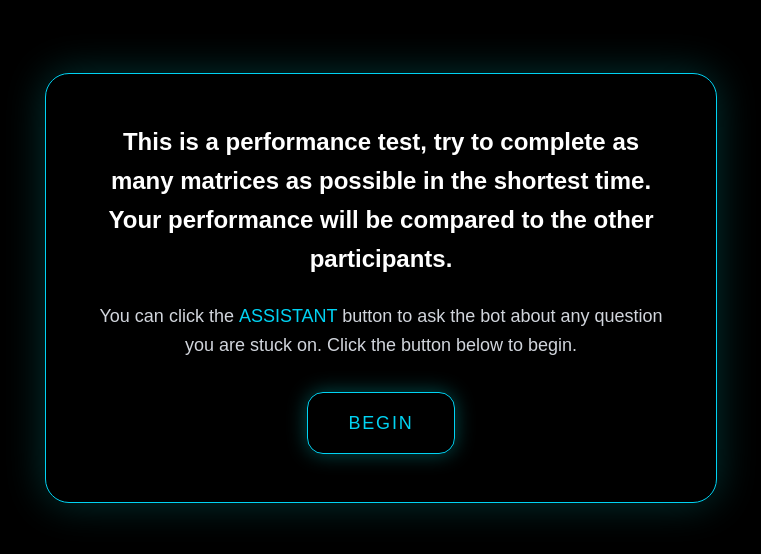
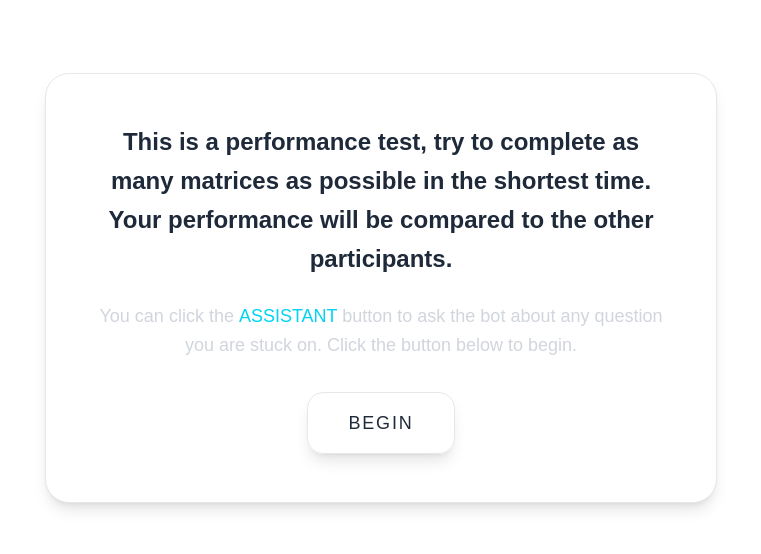
Before and after one commit to JiyeSun/compexp, a Next.js app: page / in a window 1280 px wide. Shown: the part 112-666 px from the top of the page, without its empty margins (259-1020 px from the left). Built offline with nearby package versions, Linux system fonts and the light colour scheme.

Commit message:
Update page.tsx

```diff
--- a/app/page.tsx
+++ b/app/page.tsx
@@ -149,14 +149,14 @@ export default function Home() {
 
   if (!started) {
     return (
-      <div className="min-h-screen bg-black flex items-center justify-center px-6">
+      <div className="min-h-screen bg-white flex items-center justify-center px-6">
 
         <div className="
-          bg-black/70 backdrop-blur-xl
-          border border-cyan-400
-          text-white
+          bg-white
+          border border-gray-200
+          text-gray-800
           rounded-3xl
-          shadow-[0_0_40px_rgba(0,255,255,0.2)]
+          shadow-lg
           max-w-2xl
           p-12
           text-center
@@ -183,11 +183,11 @@ export default function Home() {
             }}
             className="
               px-10 py-4
-              bg-black/80 backdrop-blur-md
-              text-cyan-400
+              bg-white/80 backdrop-blur-md
+              text-gray-800
               rounded-2xl
-              border border-cyan-400
-              shadow-[0_0_20px_rgba(0,255,255,0.3)]
+              border border-gray-200
+              shadow-lg
               tracking-widest
               text-lg
               hover:bg-cyan-400 hover:text-black
@@ -212,16 +212,16 @@ export default function Home() {
     const formattedSeconds = seconds.toString().padStart(2, "0");
 
     return (
-      <div className="min-h-screen bg-black flex items-center justify-center px-6">
+      <div className="min-h-screen bg-white flex items-center justify-center px-6">
 
         <div className="
-          bg-black/70 backdrop-blur-xl
-          border border-cyan-400
-          text-white
+          bg-white
+          border border-gray-200
+          text-gray-800
           rounded-3xl
-          shadow-[0_0_40px_rgba(0,255,255,0.2)]
-          max-w-xl
-          px-16 py-14
+          shadow-lg
+          max-w-2xl
+          p-12
           text-center
         ">
 
```
